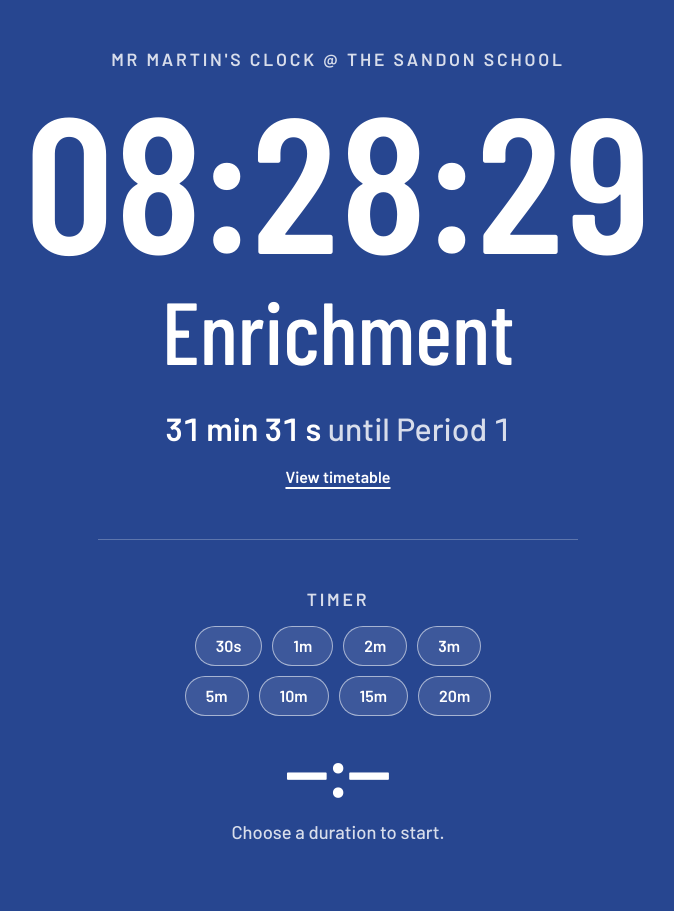
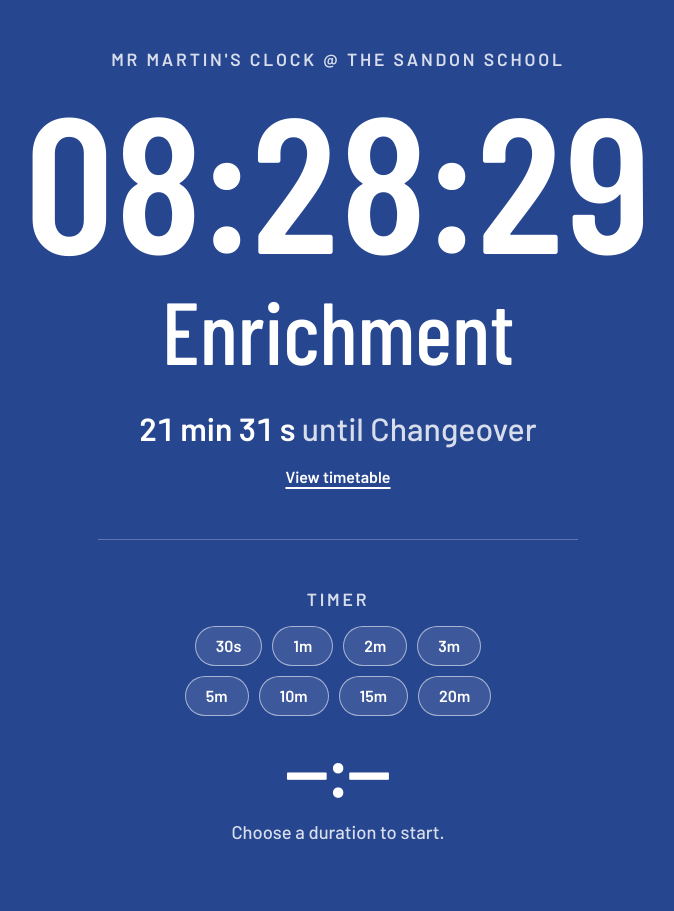
Before and after one commit to TheMrMartin/sandon-computing, a plain HTML site: page index.html in a window 1280 px wide. Shown: the whole page, without its empty margins (302-976 px from the left). Drawn offline with nearby package versions, Linux system fonts and the light colour scheme.

Commit message:
Update bell times for after half term
- Reinstate three Changeovers a day (after Enrichment, Period 1 and Period 3)
- Mon-Thu: Enrichment to 08:50, Period 4 12:25 to 13:25, Lunch 13:25 to 13:55
- Fri: Enrichment to 08:35, Period 4 12:10 to 13:10, Lunch 13:10 to 13:40
- Rename Lunch Break to Lunch, as on the school's sheet

```diff
--- a/index.html
+++ b/index.html
@@ -281,23 +281,29 @@
   // Timetables in minutes after midnight. The last entry ends the school day.
   // Each session: [start, end, label, kind], in minutes after midnight.
   var MON_THU = [
-    [8 * 60 + 25, 9 * 60, "Enrichment", "other"],
-    [9 * 60, 10 * 60, "Period 1", "period"],
+    [8 * 60 + 25, 8 * 60 + 50, "Enrichment", "other"],
+    [8 * 60 + 50, 8 * 60 + 55, "Changeover", "other"],
+    [8 * 60 + 55, 9 * 60 + 55, "Period 1", "period"],
+    [9 * 60 + 55, 10 * 60, "Changeover", "other"],
     [10 * 60, 11 * 60, "Period 2", "period"],
     [11 * 60, 11 * 60 + 20, "Break", "other"],
     [11 * 60 + 20, 12 * 60 + 20, "Period 3", "period"],
-    [12 * 60 + 20, 13 * 60 + 20, "Period 4", "period"],
-    [13 * 60 + 20, 13 * 60 + 55, "Lunch Break", "other"],
+    [12 * 60 + 20, 12 * 60 + 25, "Changeover", "other"],
+    [12 * 60 + 25, 13 * 60 + 25, "Period 4", "period"],
+    [13 * 60 + 25, 13 * 60 + 55, "Lunch", "other"],
     [13 * 60 + 55, 14 * 60 + 55, "Period 5", "period"]
   ];
   var FRIDAY = [
-    [8 * 60 + 25, 8 * 60 + 45, "Enrichment", "other"],
-    [8 * 60 + 45, 9 * 60 + 45, "Period 1", "period"],
+    [8 * 60 + 25, 8 * 60 + 35, "Enrichment", "other"],
+    [8 * 60 + 35, 8 * 60 + 40, "Changeover", "other"],
+    [8 * 60 + 40, 9 * 60 + 40, "Period 1", "period"],
+    [9 * 60 + 40, 9 * 60 + 45, "Changeover", "other"],
     [9 * 60 + 45, 10 * 60 + 45, "Period 2", "period"],
     [10 * 60 + 45, 11 * 60 + 5, "Break", "other"],
     [11 * 60 + 5, 12 * 60 + 5, "Period 3", "period"],
-    [12 * 60 + 5, 13 * 60 + 5, "Period 4", "period"],
-    [13 * 60 + 5, 13 * 60 + 40, "Lunch Break", "other"],
+    [12 * 60 + 5, 12 * 60 + 10, "Changeover", "other"],
+    [12 * 60 + 10, 13 * 60 + 10, "Period 4", "period"],
+    [13 * 60 + 10, 13 * 60 + 40, "Lunch", "other"],
     [13 * 60 + 40, 14 * 60 + 40, "Period 5", "period"]
   ];
 
```
